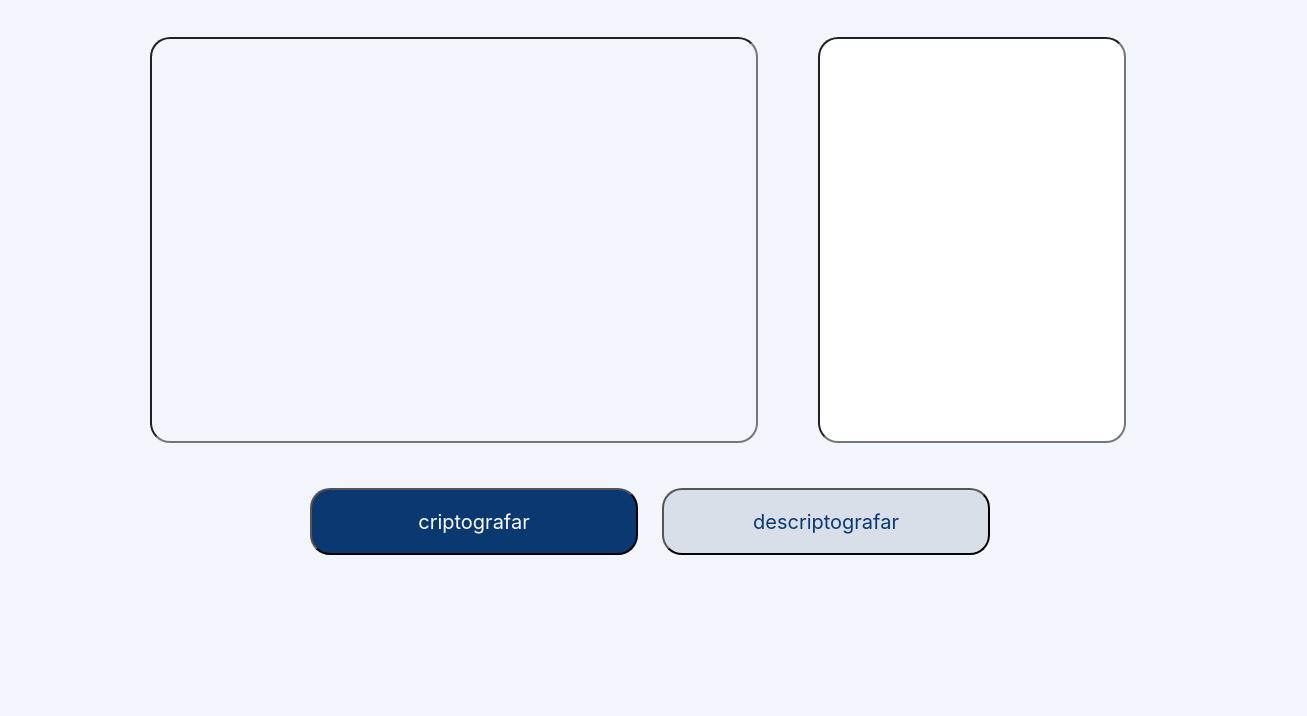
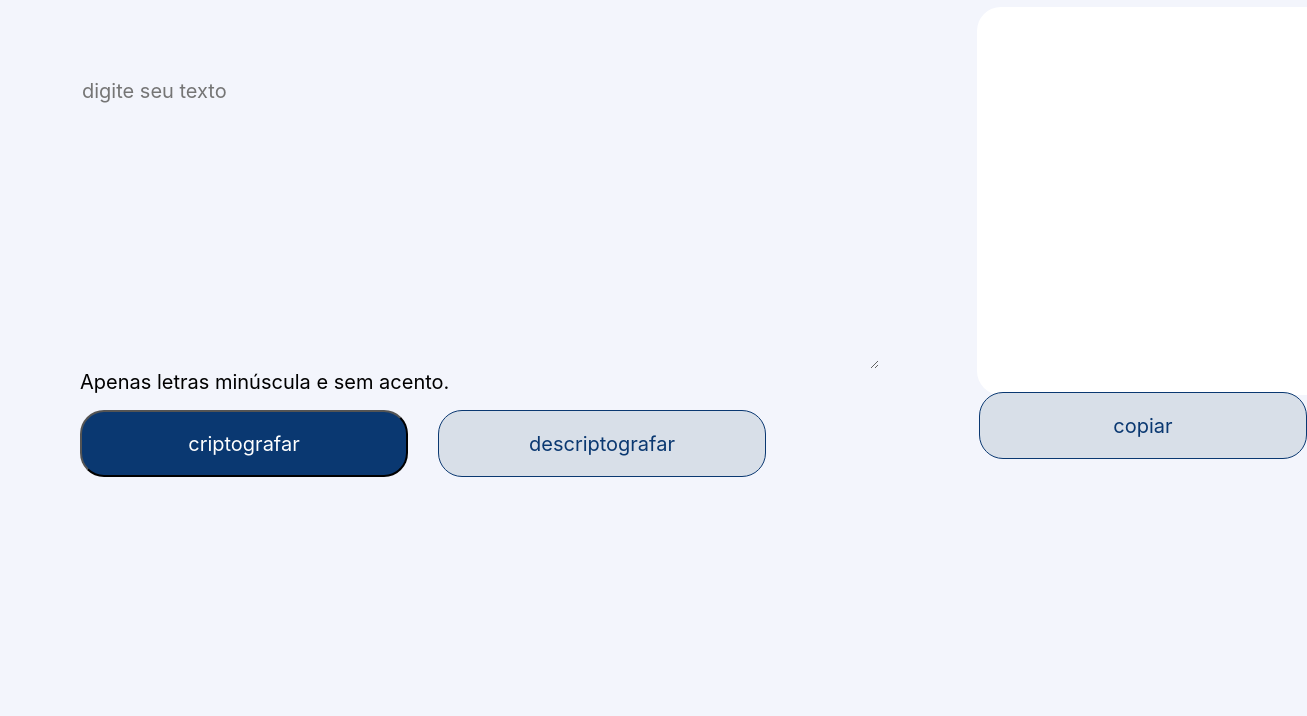
Before and after one commit to AndersonGus/Encriptador, a plain HTML site: page Index.html in a window 1280 px wide. Shown: the part 84-800 px from the top of the page, 1307 px wide, since content can reach past the window. Drawn offline with Linux system fonts and the light colour scheme.

Commit message:
Atualização da página

```diff
--- a/Index.html
+++ b/Index.html
@@ -10,23 +10,29 @@
 </head>
 <body>
     <header>
-       <img class="imagem" src="Vector.jpg" alt="">
+       <img class="imagem" src="Vector.jpg" alt="logoDaAlura">
     </header>
+<main>
+    <section>
+        <textarea class="text-area" cols="60" rows="12" placeholder="Digite seu texto"></textarea>
 
-    <section>
-<ul>
-    <li>
-         <input class="digitar" name="digitar" id="digitar" cols="30" rows="10"></input>
-    </li>
-    <li>
-         <input class="result" name="result" id="result" cols="30" rows="10"></input>
-        </li>
-</ul>
-    </section>
+            <div class="informacao">
+                <h6> Apenas letras minúscula e sem acento.</h6>
+            </div>
 
-    <div class="botoes">
-        <button class="criptografar">criptografar</button>
-        <button class="descriptografar"> descriptografar</button>
-    </div>
+                <div class="botoes">
+                    <button class="btn_criptografar" onclick="btnEncriptar()">criptografar</button>
+                    <button class="btn_descriptografar" onclick="btnDesencriptar()"> descriptografar</button>
+                </div>
+     </section>
+     <section>
+
+          <textarea class="mensagem" cols="25" rows="16"></textarea>
+          <button class="btn_copiar" onclick="btnCopiar()"> copiar</button>
+     </section>
+
+</main>
+
+   <script src="script.js"> </script>
 </body>
 </html>
--- a/script.js
+++ b/script.js
@@ -1,8 +1,47 @@
-var inputtext = document.querySelector("#digitar")
-var inputOut = document.querySelector("#result")
+const textArea = document.querySelector(".text-area");
+const mensagem = document.querySelector(".mensagem");
 
-function criptografar(){
-    var texto= inputtext.value;
+function btnEncriptar(){
+   const textoEncriptado = encriptar(textArea.value);
+    mensagem.value = textoEncriptado;
+    textArea.value = "";
+}
 
+function btnCopiar (){
+    navigator.clipboard.writeText(mensagem.value).then(()=>
+    {alert('Texto copiado')})
+}
 
-}
+ function encriptar (stringEncriptada) {
+    let matrizCodigo = [["e","enter"],["i","imes"],["a","ai"],["o","ober"],["u","ufat"]];
+    stringEncriptada = stringEncriptada;
+
+    for (let i = 0; i < matrizCodigo.length; i++)
+    {
+        if(stringEncriptada.includes(matrizCodigo[i][0]))
+        {
+            stringEncriptada = stringEncriptada.replaceAll(matrizCodigo[i][0], matrizCodigo[i][1]);
+        }
+    }
+    return stringEncriptada;
+ }
+
+ function btnDesencriptar(){
+    const textoDesencriptado = desencriptar(mensagem.value);
+     textArea.value = textoDesencriptado;
+     mensagem.value = "";
+ }
+
+  function desencriptar (stringDesencriptada) {
+     let matrizCodigo = [["enter","e"],["imes","i"],["ai","a"],["ober","o"],["ufat","u"]];
+     stringDesencriptada = stringDesencriptada;
+
+     for (let i = 0; i < matrizCodigo.length; i++)
+     {
+         if(stringDesencriptada.includes(matrizCodigo[i][0]))
+         {
+             stringDesencriptada = stringDesencriptada.replaceAll(matrizCodigo[i][0], matrizCodigo[i][1]);
+         }
+     }
+     return stringDesencriptada;
+  }
--- a/style.css
+++ b/style.css
@@ -1,64 +1,85 @@
-body{
+*{
+font-size: 20px;
 background: #F3F5FC;
+font-family: 'Inter';
+}
+
+header img{
+margin: 10px;
 
 }
 
-header img{
-margin: 20px;
+main{
+    display: flex;
+    margin-bottom: 50px;
+    margin-left: 80px;
+}
+
+.text-area{
+border: none;
+color: #0A3871;
+background: #F3F5FC;
+margin-top: 90px;
+text-transform: lowercase;
+}
+
+;;placeholder{
+    color: #F3F5FC;
+}
+.text-area :focus{
+    outline: none;
+}
+
+
+.mensagem{
+ background: white;
+ background-image: url();
+ background-repeat: no-repeat;
+ border: none;
+ border-radius: 24px;
+ color: #0A3871;
+ margin-left: 98px;
+ margin-top: 20px;
+ padding-left: 20px;
+ position: fixed;
+}
+.mensagem :focus{
+    outline: none;
+}
+.botoes {
+  display: flex;
+  margin-top: 18px;
+}
+
+.btn_criptografar{
+background: #0A3871;
+color: #FFFFFF;
+height: 67px;
+width: 328px;
+border-radius: 24px;
+cursor:pointer
+}
+.btn_descriptografar{
+    color: #0A3871;
+    border: 1px solid #0A3871;
+    background: #D8DFE8;
+    height: 67px;
+    width: 328px;
+    margin-left: 30px;
+    border-radius: 24px;
+    cursor:pointer
+
+    }
+.btn_copiar{
+    color: #0A3871;
+    border: 1px solid #0A3871;
+    background: #D8DFE8;
+    height: 67px;
+    position: absolute;
+    width: 328px;
+    margin-left:100px;
+    margin-top: 405px;
+    border-radius: 24px;
+    cursor:pointer
 
 }
-
-section{
-    display: inline;
-}
-
-.digitar{
-    font-family: 'Inter';
-    color: #0A3871;
-    background: #F3F5FC;
-float: left;
-text-align: center;
-font-size: 20px;
-margin: 30px 30px 0 150px;
-height: 400px;
-width: 600px;
-border-radius: 20px;
-}
-
-.result{
-    text-align: justify;
-    font-size: 20px;
-    height: 400px;
-    width: 300px;
-    margin: 30px;
-    border-radius: 20px;
-}
-
-.botoes {
-    margin: 5px 5px 5px 300px;
-}
-
-.criptografar{
-    font-family: 'Inter';
-font-style: normal;
-font-weight: 400;
-    background: #0A3871;
-color: #FFFFFF;
-    font-size: 20px;
-margin: 10px;
-width: 328px;
-height: 67px;
-border-radius: 20px;
-}
-.descriptografar{
-    font-family: 'Inter';
-font-style: normal;
-font-weight: 400;
-    color: #0A3871;
-    background: #D8DFE8;
-    font-size: 20px;
-    margin: 10px;
-    width: 328px;
-height: 67px;
-    border-radius: 20px;
-    }
```
